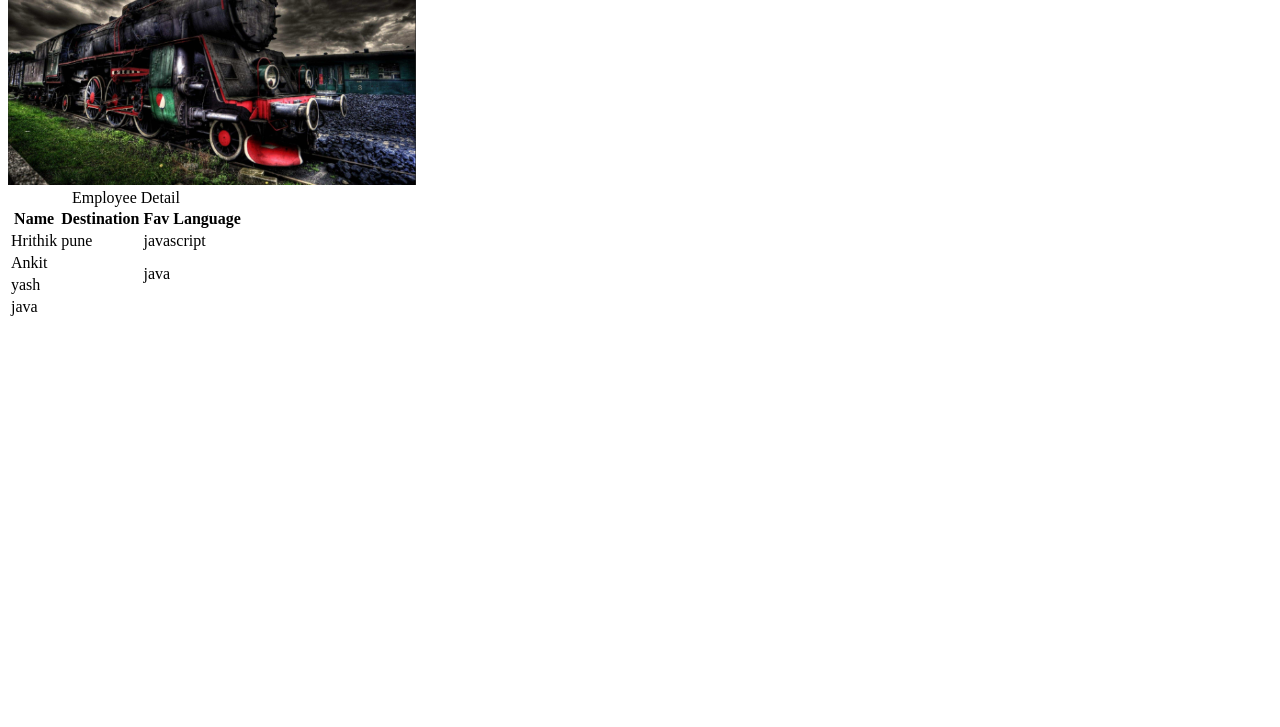
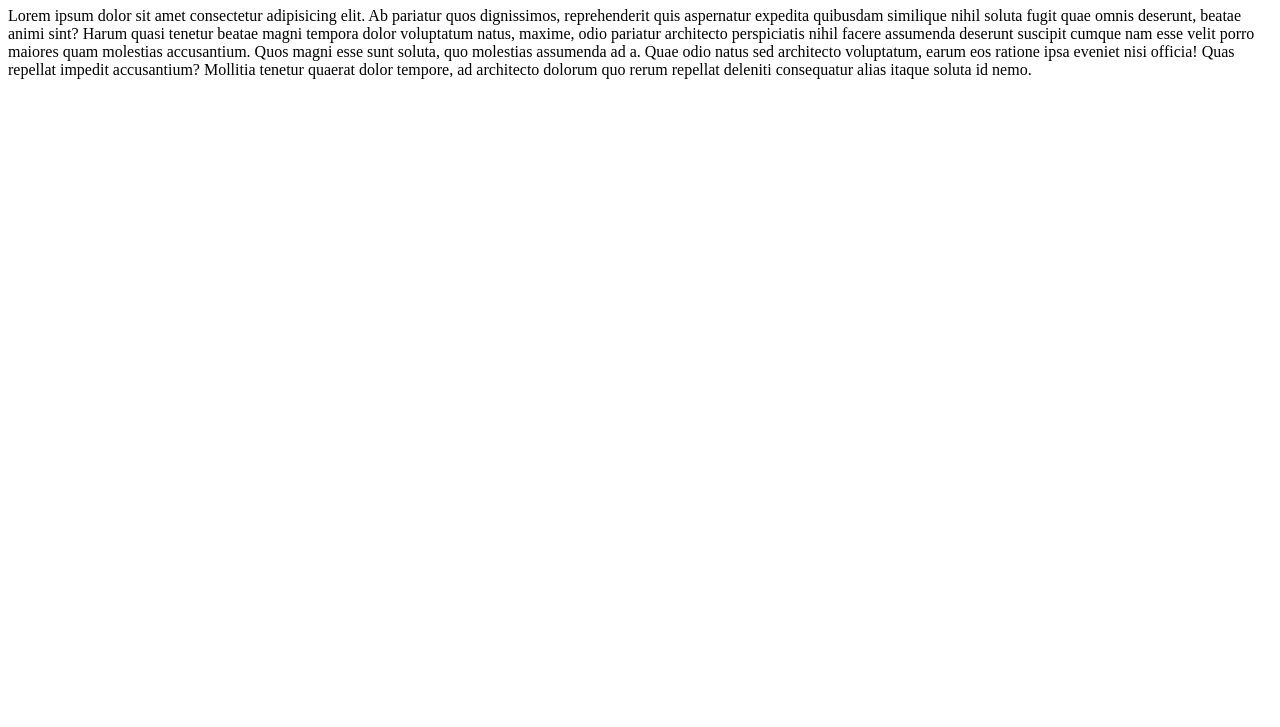
Before and after one commit to HrithikKumar7277/Front-end-Code, a plain HTML site: page index.html in a window 1280 px wide. Shown: the part 73-800 px from the top of the page. Drawn offline with Linux system fonts and the light colour scheme.

Commit message:
Front end - 5
Document
Using Heading and Paragraph in HTML

```diff
--- a/index.html
+++ b/index.html
@@ -3,45 +3,10 @@
 <head>
     <meta charset="UTF-8">
     <meta name="viewport" content="width=device-width, initial-scale=1.0">
-    <title>Images</title>
+    <title>Document</title>
 </head>
 <body>
-    <img height="250" src="image.png" alt="This Train">
-<br>
-
-    <table>
-        <caption>Employee Detail</caption>
-        <thead>
-        <tr>
-            <th>Name</th>
-            <th>Destination</th>
-            <th>Fav Language</th>
-
-        </tr>
-    </thead>
-    <tbody>
-
-
-        <tr>
-            <td>Hrithik</td>
-            <td>pune</td>
-            <td>javascript</td>
-        </tr>
-
-        <tr>
-            <td colspan="2">Ankit</td>
-            <td rowspan="2">java</td>
-        </tr>
-        <tr>
-            <td colspan="2">yash</td>
-        </tr>
-    </tbody>
-        <tfoot>
-        <tr>
-
-            <td rowspan="2">java</td>
-        </tr>
-    </tfoot>
-    </table>
+    <h1>Hrithik</h1>
+    <p>Lorem ipsum dolor sit amet consectetur adipisicing elit. Ab pariatur quos dignissimos, reprehenderit quis aspernatur expedita quibusdam similique nihil soluta fugit quae omnis deserunt, beatae animi sint? Harum quasi tenetur beatae magni tempora dolor voluptatum natus, maxime, odio pariatur architecto perspiciatis nihil facere assumenda deserunt suscipit cumque nam esse velit porro maiores quam molestias accusantium. Quos magni esse sunt soluta, quo molestias assumenda ad a. Quae odio natus sed architecto voluptatum, earum eos ratione ipsa eveniet nisi officia! Quas repellat impedit accusantium? Mollitia tenetur quaerat dolor tempore, ad architecto dolorum quo rerum repellat deleniti consequatur alias itaque soluta id nemo.</p>
 </body>
 </html>
```
